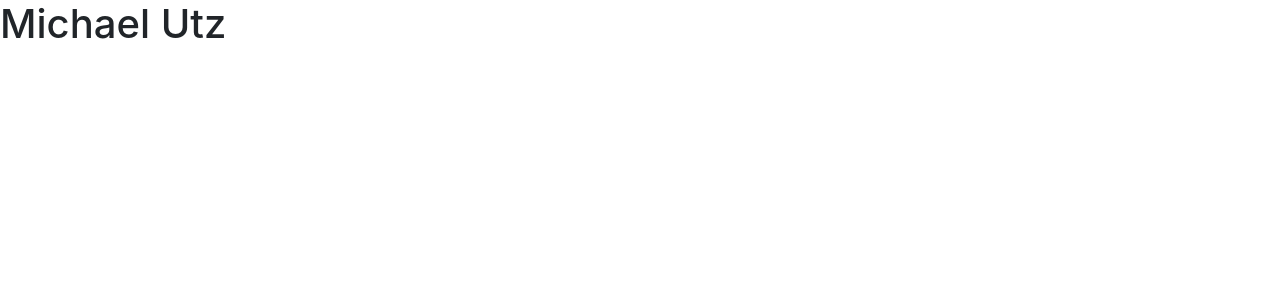
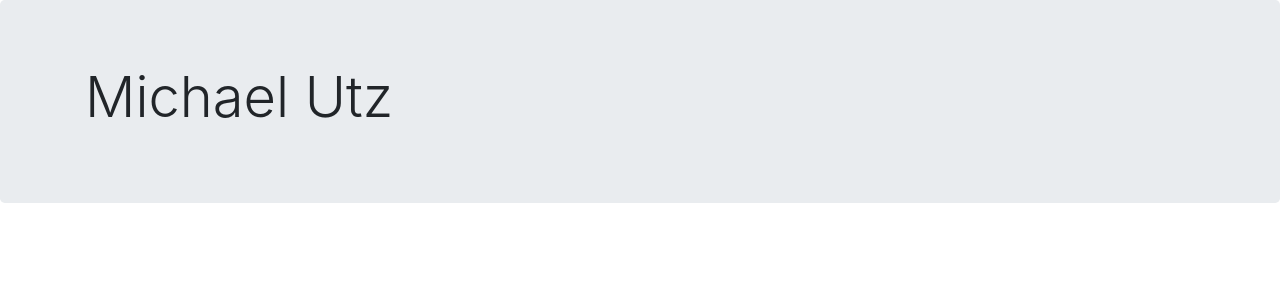
Before and after one commit to theutz/theutz, an Angular app: page / in a window 1280 px wide. Shown: the top 300 px of the page. Built offline with nearby package versions, Linux system fonts and the light colour scheme.

Commit message:
Scaffolded banner

```diff
--- a/src/app/app.component.html
+++ b/src/app/app.component.html
@@ -1,3 +1,5 @@
-<h1>
-  {{title}}
-</h1>
+<div class="jumbotron">
+    <div class="container">
+        <h1 class="display-4">{{title}}</h1>
+    </div>
+</div>
--- a/src/app/app.module.ts
+++ b/src/app/app.module.ts
@@ -4,10 +4,12 @@ import { FormsModule } from '@angular/forms';
 import { HttpModule } from '@angular/http';
 
 import { AppComponent } from './app.component';
+import { BannerComponent } from './banner/banner.component';
 
 @NgModule({
   declarations: [
-    AppComponent
+    AppComponent,
+    BannerComponent
   ],
   imports: [
     BrowserModule,
--- /dev/null
+++ b/src/app/banner/banner.component.html
@@ -0,0 +1,3 @@
+<p>
+  banner works!
+</p>
--- /dev/null
+++ b/src/app/banner/banner.component.ts
@@ -0,0 +1,15 @@
+import { Component, OnInit } from '@angular/core';
+
+@Component({
+  selector: 'utz-banner',
+  templateUrl: './banner.component.html',
+  styleUrls: ['./banner.component.scss']
+})
+export class BannerComponent implements OnInit {
+
+  constructor() { }
+
+  ngOnInit() {
+  }
+
+}
```
Also changed, not shown: src/app/banner/banner.component.scss (added), 1 other file (tests, documents, lock files or other folders).
